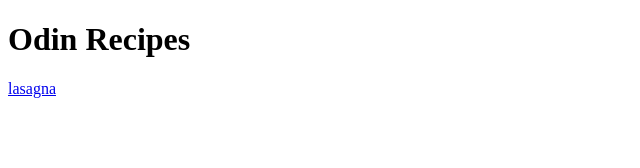
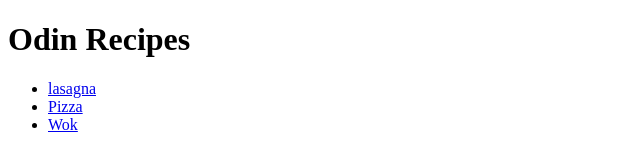
Before and after one commit to KeeperMercury/odin-recipes, a plain HTML site: page index.html in a window 1280 px wide. Shown: the whole page, without its empty margins (0-640 px from the left). Drawn offline with Linux system fonts and the light colour scheme.

Commit message:
Modified index to include links

```diff
--- a/index.html
+++ b/index.html
@@ -10,6 +10,10 @@
 
     <h1>Odin Recipes</h1>
 
-    <a href="recipes/lasagna.html">lasagna</a>
+    <ul>
+        <li><a href="recipes/lasagna.html">lasagna</a></li>
+        <li><a href="recipes/pizza.html">Pizza</a></li>
+        <li><a href="recipes/wok.html">Wok</a></li>
+    </ul>
 </body>
 </html>
```
